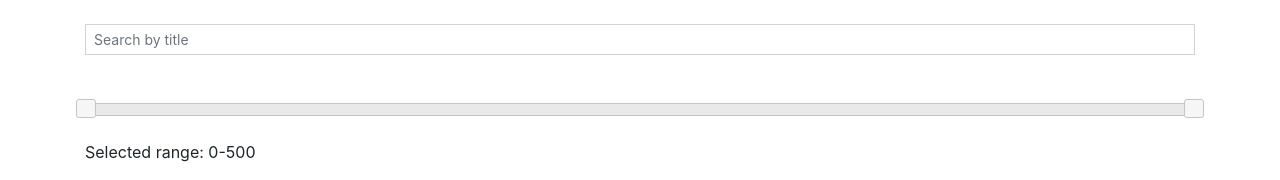
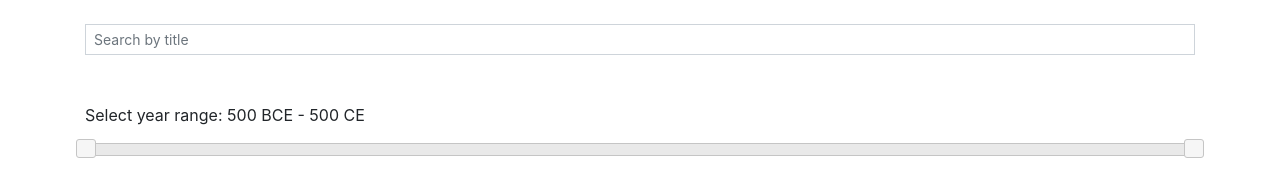
Before and after one commit to Woseseltops/PiN, a Django app: page /papyrus-sides/ in a window 1280 px wide. Shown: the part 66-246 px from the top of the page. Run offline with Django 5.2, Linux system fonts and the light colour scheme; data that the repository does not hold is empty; parts of the project's set-up code (start-up, migrations or seed data) failed here and were passed over.

Commit message:
Fixed years in list view #3

```diff
--- a/PiN/templates/papyrus/papyrus_side_list.html
+++ b/PiN/templates/papyrus/papyrus_side_list.html
@@ -1,4 +1,5 @@
 {% load static %}
+{% load year %}
 
 <!DOCTYPE html>
 <html lang="en">
@@ -40,19 +41,31 @@
         });
     }
 
+    function yearToString(year)
+    {
+        if (year < 0)
+        {
+            return Math.abs(year) + " BCE";
+        }
+        else
+        {
+            return year + " CE";
+        }
+    }
+
     $(function()
     {
       $("#slider-range").slider({
         range: true,
-        min: 0,
+        min: -500,
         max: 500,
-        values: [0, 500],
+        values: [-500, 500],
         slide: function(event, ui)
         {
             minYear = ui.values[0];
             maxYear = ui.values[1];
             updateList();
-            $("#range-indicator").text("Selected range: " + ui.values[0] + " - " + ui.values[1]);
+            $("#range-indicator").text("Selected range: " + yearToString(ui.values[0]) + " - " + yearToString(ui.values[1]));
         }
       });
     });
@@ -83,9 +96,10 @@
         <br>
         <br>
 
+        <p id="range-indicator">Select year range: 500 BCE - 500 CE</p>
+
         <div id="slider-range"></div>
         <br>
-        <p id="range-indicator">Selected range: 0-500</p>
         <table class="table table-sm">
             <thead>
                 <tr class="header">
@@ -101,7 +115,7 @@
                 <tr year="{{ side.year }} ">
                     <td>{{ side.papyrus.inventory_number }}</td>
                     <td>{{ side.content|slice:":25" }}{% if side.content|length > 25 %}...{% endif %}</td>
-                    <td>{{ side.year }}</td>
+                    <td>{{ side.year|ce_year }}</td>
                     <td>{{ side.papyrus.finding_location }}</td>
                     <td>
                         {% if side.images.first %}
```
Also changed, not shown: PiN/papyrus/templatetags/year.py (added, +11 -0 lines), PiN/papyrus/templatetags/__init__.py (added).
